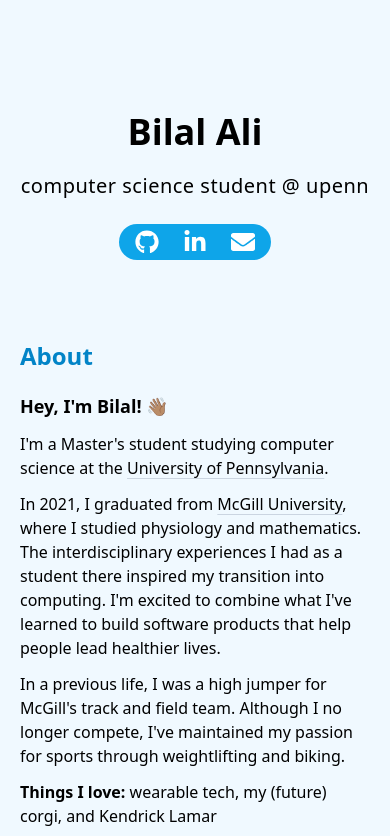
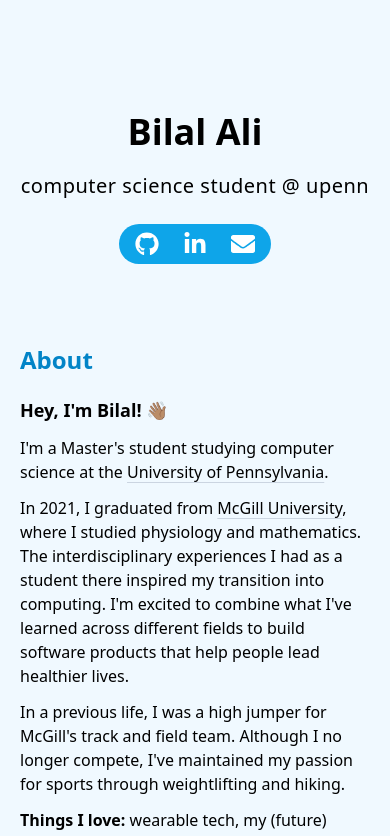
Before and after one commit to bilala45/personal-website, a React (Create React App) app: page / in a window 390 px wide. Shown: the top 836 px of the page. Built offline with nearby package versions, Linux system fonts and the light colour scheme.

Commit message:
Update About component and fix padding on contact links for mobile screens

```diff
--- a/src/components/About.js
+++ b/src/components/About.js
@@ -25,13 +25,13 @@
         </a>
         , where I studied physiology and mathematics. The interdisciplinary
         experiences I had as a student there inspired my transition into
-        computing. I'm excited to combine what I've learned to build software
-        products that help people lead healthier lives.
+        computing. I'm excited to combine what I've learned across different
+        fields to build software products that help people lead healthier lives.
       </div>
       <div className="pt-3">
         In a previous life, I was a high jumper for McGill's track and field
         team. Although I no longer compete, I've maintained my passion for
-        sports through weightlifting and biking.
+        sports through weightlifting and hiking.
       </div>
       <div className="pt-3">
         <span className="font-semibold">Things I love:</span> wearable tech, my
--- a/src/components/Contact.js
+++ b/src/components/Contact.js
@@ -3,7 +3,7 @@
 const Contact = () => (
   // add padding above and below links and center
   <div className="flex justify-center mt-6">
-    <div className="flex py-0.5 sm:py-1 px-1 sm:px-1.5 rounded-full max-w-fit bg-sky-500">
+    <div className="flex p-1 sm:px-1.5 rounded-full max-w-fit bg-sky-500">
       <a
         className="text-2xl sm:text-3xl px-3 sm:px-4 py-1 text-white rounded-full hover:text-black hover:bg-white"
         href="https://github.com/bilala45"
```
